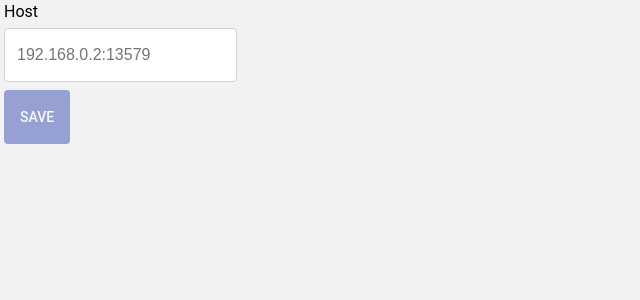
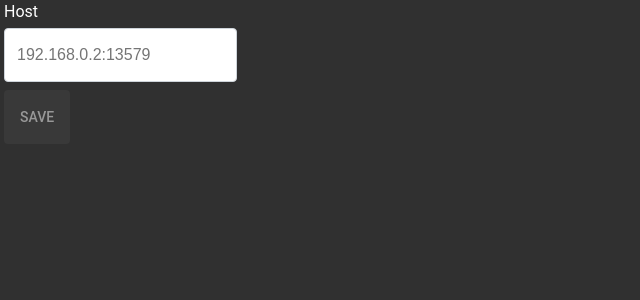
Before and after one commit to burdukowsky/mpc-hc-web, an Angular app: page /settings in a window 1280 px wide. Shown: the top 300 px of the page, without its empty margins (0-640 px from the left). Built offline with nearby package versions, Linux system fonts and the light colour scheme; a small style sheet from the web is missing.

Commit message:
apply dark theme

```diff
--- a/src/index.html
+++ b/src/index.html
@@ -14,7 +14,7 @@
   <meta name="msapplication-TileColor" content="#da532c">
   <meta name="theme-color" content="#f2f2f2">
 </head>
-<body>
+<body class="dark-theme">
   <app-root></app-root>
 </body>
 </html>
--- a/src/styles.scss
+++ b/src/styles.scss
@@ -24,8 +24,6 @@ body {
   font-size: 1rem;
   font-weight: 400;
   line-height: 1.5;
-  color: black;
-  background-color: #f2f2f2;
 }
 
 *:focus {
@@ -117,7 +115,6 @@ $lg-multiplier: 1.5;
 
   &.btn-primary {
     color: white;
-    background-color: #3f51b5;
 
     // Ripple
     &::after {
@@ -163,3 +160,25 @@ input.form-control {
     height: $form-control-height * $lg-multiplier;
   }
 }
+
+body.default-theme {
+  background-color: #f2f2f2;
+  color: black;
+
+  .btn {
+    &.btn-primary {
+      background-color: #3f51b5;
+    }
+  }
+}
+
+body.dark-theme {
+  background-color: #303030;
+  color: white;
+
+  .btn {
+    &.btn-primary {
+      background-color: #424242;
+    }
+  }
+}
```
